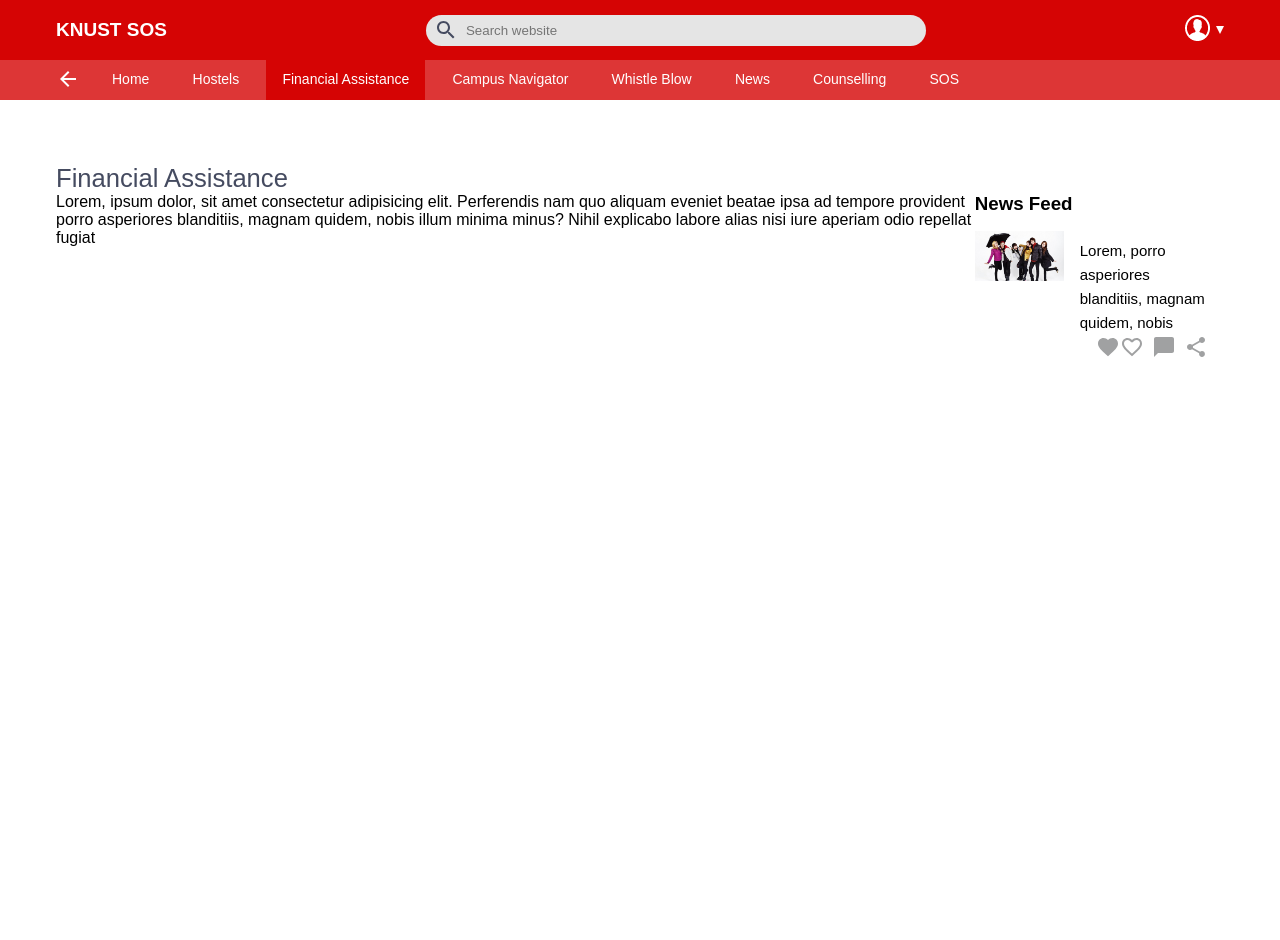
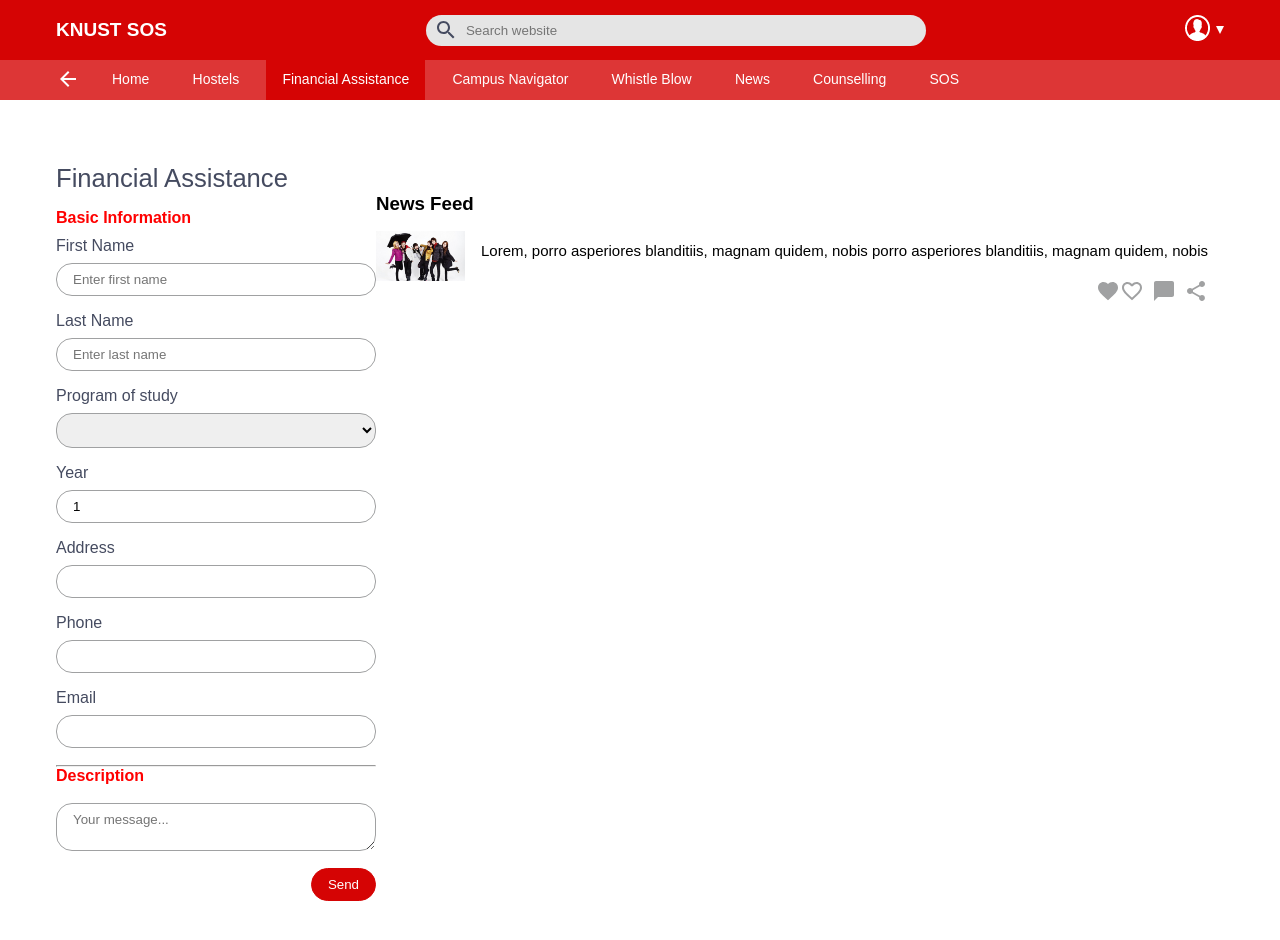
Before and after one commit to Obitrim/Project-SSS, a React (Create React App) app in the folder client/: page /app/finance in a window 1280 px wide. Shown: the top 940 px of the page. Before the commit the page ends 800 px from the top, so only its background shows below. Built offline with nearby package versions, Linux system fonts and the light colour scheme.

Commit message:
working progress

```diff
--- a/client/src/components/HostelCard/HostelCard.css
+++ b/client/src/components/HostelCard/HostelCard.css
@@ -27,10 +27,11 @@
   position: relative;
   z-index: 2;
 
-  max-height: 285px;
+  width: 100%;
+  height: 170px;
+  object-fit: cover;
+
   border-radius: 1rem;
-  width: 100%;
-  object-fit: contain;
   box-shadow: 5px 10px 10px #ccc;
 }
 
--- a/client/src/components/NewsCard/NewsCard.css
+++ b/client/src/components/NewsCard/NewsCard.css
@@ -9,7 +9,7 @@
 
 .NewsCard__Img {
 	width: 100%;
-	height: 130px;
+	height: 170px;
 	object-fit: cover;
 }
 
@@ -35,6 +35,7 @@
 .NewsCard__ActionBtns {
 	display: flex;
 	justify-content: flex-end;
+	margin-top: 1rem;
 }
 
 .ActionBtn {
--- a/client/src/components/NewsCard/index.js
+++ b/client/src/components/NewsCard/index.js
@@ -18,7 +18,7 @@ const Index = ({shadow, layout}) => {
         `}>
     	<img className="NewsCard__Img" src="/images/banner-bg.jpg" alt="news image" />
     	<div className="NewsCard__Content">
-       <p className="NewsCard__Heading">Lorem, porro asperiores blanditiis, magnam quidem, nobis</p>
+       <p className="NewsCard__Heading">Lorem, porro asperiores blanditiis, magnam quidem, nobis porro asperiores blanditiis, magnam quidem, nobis</p>
         <div className="NewsCard__ActionBtns">
           <button className="ActionBtn" type="button">
             <FavoriteIcon/>
--- a/client/src/views/ProtectedPages/FinancialAssistance/FinancialAssistance.css
+++ b/client/src/views/ProtectedPages/FinancialAssistance/FinancialAssistance.css
@@ -1,3 +1,46 @@
+.FinancialAssistance__Form {
+	margin-top: 1rem;
+}
+
+.FinancialAssistance__Form fieldset {
+	border: none;
+	padding: 0.6rem 0;
+}
+
+.FinancialAssistance__Form .Legend {
+	font-weight: 700;
+	color: red;
+}
+
+.FinancialAssistance__Form .Label {
+	color: var(--dark);
+}
+
+.FinancialAssistance__Form .Legend--Desc {
+	margin-top: 1rem;
+}
+
+.FinancialAssistance__Form .FormInput {
+	display: block;
+	width: 100%;
+	padding: 0.5rem 1rem;
+	margin: 0.5rem 0;
+	border-radius: 1rem;
+	border: 1px solid var(--grey);
+}
+
+.FinancialAssistance__Form .FormInput:focus {
+	border-color: var(--danger);
+}
+
+.FinancialAssistance__Form .SendBtn {
+	display: block;
+	padding: 0.5rem 1rem;
+	border: 1px solid var(--danger);
+	border-radius: 5rem;
+	margin-left: auto;
+}
+
 .FinancialAssistance__NewsFeed {
 	display: none;
 }
@@ -6,10 +49,17 @@
 	margin: 1rem 0;
 }
 
+
 @media (min-width: 768px){
 	.FinancialAssistance__Wrapper {
 		display: flex;
 	}
+
+	.FinancialAssistance__Form {
+		-ms-flex: 1 !important;
+		flex: 1 !important;
+	}
+
 
 	.FinancialAssistance__NewsFeed {
 		display: block;
--- a/client/src/views/ProtectedPages/FinancialAssistance/index.js
+++ b/client/src/views/ProtectedPages/FinancialAssistance/index.js
@@ -1,7 +1,9 @@
+import './FinancialAssistance.css';
 import React from 'react';
-import './FinancialAssistance.css';
+import * as yup from 'yup';
 import NewsCard from '../../../components/NewsCard';
 import Container from '../../../components/Container';
+import { Formik, Field, Form, ErrorMessage } from 'formik';
 
 const Index = (props) => {
   return (
@@ -10,9 +12,129 @@ const Index = (props) => {
     		<h1 className="ViewHeading">Financial Assistance</h1>
     		<div className="FinancialAssistance__Wrapper">
     			{/*Form*/}
-    			<form className="FinancialAssistance__Form">
-    				Lorem, ipsum dolor, sit amet consectetur adipisicing elit. Perferendis nam quo aliquam eveniet beatae ipsa ad tempore provident porro asperiores blanditiis, magnam quidem, nobis illum minima minus? Nihil explicabo labore alias nisi iure aperiam odio repellat fugiat
-    			</form>
+                <Formik
+                    initialValues={{
+                        firstName: '',
+                        lastName: '',
+                        program: '',
+                        year: 1,
+                        address: '',
+                        phoneNo: '',
+                        email: '',
+                        description: ''
+                    }}
+                    validationSchema={yup.object({
+                        firstName: yup.string()
+                            .trim()
+                            .min(3, 'Minimum of 3 characters required')
+                            .required('First name is required'),
+                        lastName: yup.string()
+                            .trim()
+                            .min(4, 'Minimum of 3 characters required')
+                            .required('Last name is required'),
+                        year: yup.number()
+                            .integer('Decimal values are not allowed')
+                            .min(1, 'Acceptable range 1 - 8')
+                            .max(8, 'Acceptable range 1 - 8')
+                            .required("Tell us your year"),
+                        address: yup.string()
+                            .min(25, 'Please tell us about your condition'),
+                        phoneNo: yup.string().length(10).required('Phone number missing'),
+                        email: yup.string()
+                            .email("Incorrect email format")
+                            .required('email missing'),
+                        description: yup.string()
+                            .min(25, 'A good description attract immediate response')
+                            .required('You haven\'t told us your condition')
+                    })}
+                    onSubmit={formik => {
+                        alert('Submitting request for help');
+                    }}>
+                    {formik => (
+                        <Form className="FinancialAssistance__Form">
+                            <fieldset>
+                                <legend className="Legend">Basic Information</legend>
+                                <div className="FormGroup">
+                                    <label className="Label" htmlFor="firstName">First Name</label>
+                                    <Field type="text"
+                                        className="FormInput"
+                                        name="firstName"
+                                        id="firstName"
+                                        placeholder="Enter first name"
+                                    />
+                                    <ErrorMessage component="small" className="ErrorLabel" name="firstName"/>
+                                </div>
+                                 <div className="FormGroup">
+                                    <label className="Label" htmlFor="lastName">Last Name</label>
+                                    <Field type="text"
+                                        className="FormInput"
+                                        name="lastName"
+                                        id="lastName"
+                                        placeholder="Enter last name"
+                                    />
+                                    <ErrorMessage component="small" className="ErrorLabel" name="lastName"/>
+                                </div>
+                                 <div className="FormGroup">
+                                    <label className="Label" htmlFor="firstName">Program of study</label>
+                                    <Field as="select"
+                                        className="FormInput"
+                                        name="firstName"
+                                        id="firstName">
+                                        <option value="" disabled selected></option>
+                                        <option value="computer science">BSc Computer Science</option>
+                                    </Field>
+                                </div>
+                                 <div className="FormGroup">
+                                    <label className="Label" htmlFor="year">Year</label>
+                                    <Field type="number"
+                                        className="FormInput"
+                                        name="year"
+                                        id="year"
+                                    />
+                                    <ErrorMessage component="small" className="ErrorLabel" name="year"/>
+                                </div>
+                                 <div className="FormGroup">
+                                    <label className="Label" htmlFor="address">Address</label>
+                                    <Field type="text"
+                                        className="FormInput"
+                                        name="address"
+                                        id="address"
+                                    />
+                                    <ErrorMessage component="small" className="ErrorLabel" name="address"/>
+                                </div>
+                                 <div className="FormGroup">
+                                    <label className="Label" htmlFor="phoneNo">Phone</label>
+                                    <Field type="tel"
+                                        className="FormInput"
+                                        name="phoneNo"
+                                        id="phoneNo"
+                                    />
+                                    <ErrorMessage component="small" className="ErrorLabel" name="phoneNo"/>
+                                </div>
+                                 <div className="FormGroup">
+                                    <label className="Label" htmlFor="email">Email</label>
+                                    <Field type="email"
+                                        className="FormInput"
+                                        name="email"
+                                        id="email"
+                                    />
+                                    <ErrorMessage component="small" className="ErrorLabel" name="email"/>
+                                </div>
+                            </fieldset>
+                            <hr size="2"/>
+                            <fieldset>
+                                <legend className="Legend Legend--Desc">Description</legend>
+                                <Field as="textarea"
+                                    name="description"
+                                    placeholder="Your message..."
+                                    className="FormInput FormInput--TextArea"
+                                />
+                                <ErrorMessage component="small" className="ErrorLabel" name="description"/>
+                            </fieldset>
+                            <button type="submit" className="SendBtn">Send</button>
+                        </Form>
+                    )}
+                </Formik>
     			{/*News*/}
     			<aside className="FinancialAssistance__NewsFeed">
     				<h3>News Feed</h3>
--- a/client/src/views/ProtectedPages/NewsAndAnnouncements/NewsAndAnnouncements.css
+++ b/client/src/views/ProtectedPages/NewsAndAnnouncements/NewsAndAnnouncements.css
@@ -1,11 +1,7 @@
-.News .Container {
-	display: grid;
-	grid-gap: 1.4rem;
-	grid-template-columns: repeat(audit-fit, minmax(230px, afr));
-}
-
 .News__Cards {
 	display: grid;
 	grid-gap: 2rem;
 	grid-template-columns: repeat(auto-fit, minmax(250px, 1fr));
+
+	margin-top: 1rem;
 }
```
